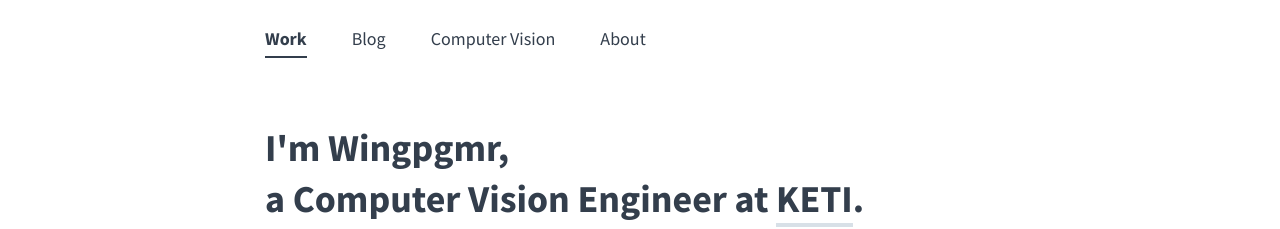
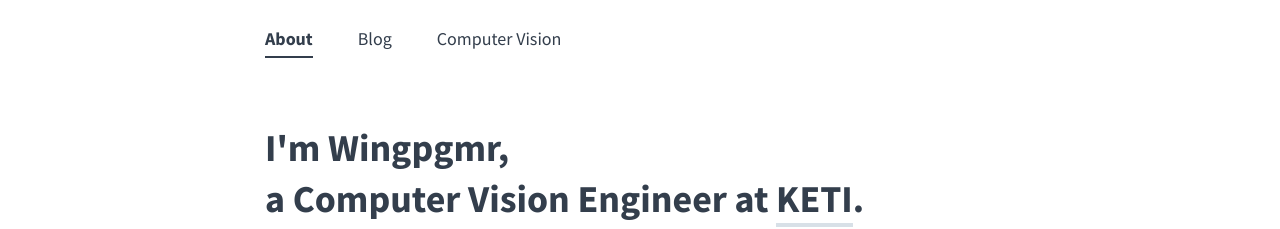
Before and after one commit to wingpgmr/changed, a Jekyll site: the page built from index.md, in a window 1280 px wide. Shown: the top 229 px of the page. Built offline with Jekyll 4.4.1, drawn with Linux system fonts in a browser that asks for light colours.

Commit message:
Update default.html

```diff
--- a/_layouts/default.html
+++ b/_layouts/default.html
@@ -9,16 +9,13 @@
         <div class="nav-container">
             <ul>
                 <li class="transition">
-                    <a href="{{ '' | prepend: site.baseurl }}/" {% if current[1] == "about" or current[1] == "blog" or current[1] == "vision" %} class="normal" {% endif %} class="active">Work</a>
+                    <a href="{{ '' | prepend: site.baseurl }}/" {% if current[1] == "blog" or current[1] == "vision" %} class="normal" {% endif %} class="active">About</a>
                 </li>
                 <li class="transition">
                     <a href="{{ '/blog' | prepend: site.baseurl }}" {% if current[1] == "blog" %} class="active"{% endif %} >Blog</a>
                 </li>
                 <li class="transition">
                     <a href="{{ '/vision' | prepend: site.baseurl }}" {% if current[1] == "vision" %} class="active"{% endif %} >Computer Vision</a>
-                </li>
-                <li class="transition">
-                    <a href="{{ '/about' | prepend: site.baseurl }}" {% if current[1] == "about" %} class="active"{% endif %} >About</a>
                 </li>
             </ul>
         </div>
```
